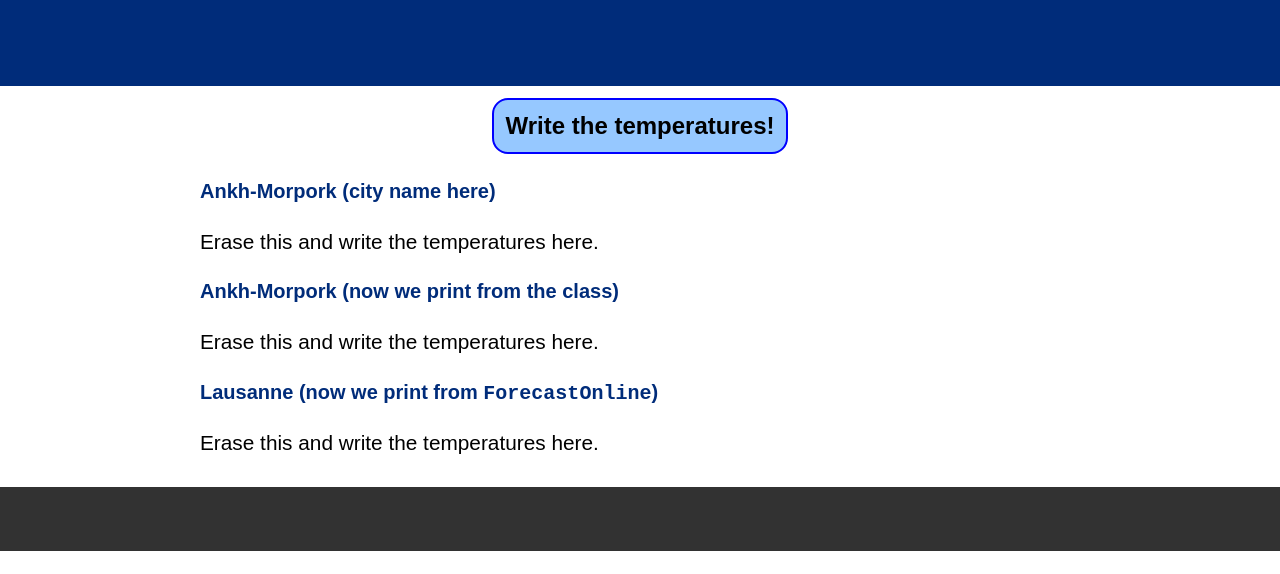
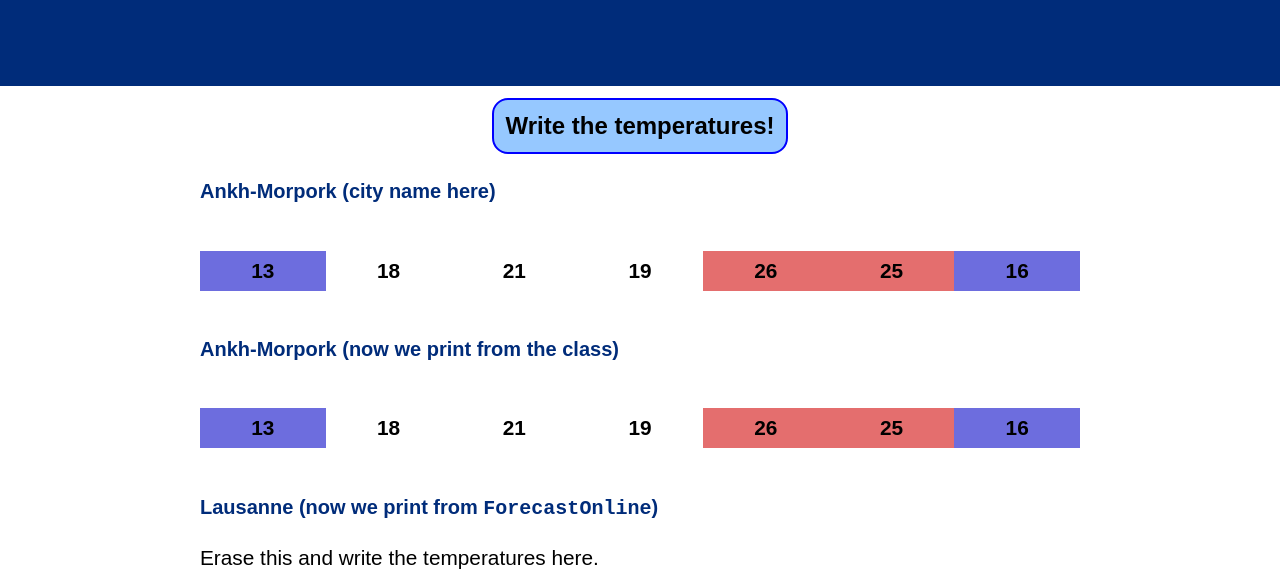
Before and after one commit to LaurentFaucher/labos-COM480-EPFL, a plain HTML site: page dataviz-exercise-03/dataviz-exercise-03/exercise/index.html in a window 1280 px wide. Both pictures are taken after a click on the button "Write the temperatures!". Shown: the part 226-800 px from the top of the page. Drawn offline with Linux system fonts and the light colour scheme; no server answers.

Commit message:
LF: fini ex3

```diff
--- a/dataviz-exercise-03/dataviz-exercise-03/exercise/exercise_weather.js
+++ b/dataviz-exercise-03/dataviz-exercise-03/exercise/exercise_weather.js
@@ -21,9 +21,33 @@ const TEST_TEMPERATURES = [13, 18, 21, 19, 26, 25,16];
 
 
 // Part 1 - DOM
+function showTemperatures(container_element, temperature_array) {
+	container_element.innerHTML = "";
+	temperature_array.forEach(element => {
+		const newP = document.createElement('p');
+		const newContent = document.createTextNode(`${element}`);
+		if (element >= 23) newP.className = 'warm';
+		if (element <= 17) newP.className = 'cold';
+		newP.appendChild(newContent);
+		container_element.appendChild(newP);
+	});
+}
 
 whenDocumentLoaded(() => {
 	// Part 1.1: Find the button + on click event
+	const onClick = () => {
+		console.log('The button was clicked');
+		container = document.getElementById('weather-part1');
+		showTemperatures(container, TEST_TEMPERATURES);
+		container2 = document.getElementById('weather-part2');
+		const forecast = new Forecast(container2);
+		forecast.reload();
+		container3 =  document.getElementById('weather-part3');
+		const forecastOnline = new ForecastOnline(container3);
+		forecastOnline.reload()
+	};
+	const btn = document.getElementById('btn-part1');
+	btn.addEventListener("click", onClick, false);
 
 
 	// Part 1.2: Write temperatures
@@ -32,17 +56,55 @@ whenDocumentLoaded(() => {
 // Part 2 - class
 
 class Forecast {
-
+	constructor (container) {
+		this.container = container;
+		this.temperatures = [1,2,3,4,5,6,7];
+	}
+	toString() {
+		return `Container: ${this.container} \nTemperatures ${this.temperatures}`;
+	}
+	print() {
+		console.log(this.toString())
+	}
+	show() {
+		this.container.innerHTML = "";
+		this.temperatures.forEach(element => {
+			const newP = document.createElement('p');
+			const newContent = document.createTextNode(`${element}`);
+			if (element >= 23) newP.className = 'warm';
+			if (element <= 17) newP.className = 'cold';
+			newP.appendChild(newContent);
+			this.container.appendChild(newP);
+		});
+	}
+	reload() {
+		this.temperatures = TEST_TEMPERATURES;
+		this.show()
+	}
 }
 
 // Part 3 - fetch
 
-const QUERY_LAUSANNE = 'http://api.weatherbit.io/v2.0/forecast/daily?city=Lausanne&days=7&key=ed330abe3f5a4104afd9a6ef10b707ca';
+const QUERY_LAUSANNE = 'http://api.weatherbit.io/v2.0/forecast/daily?city=Lausanne&days=7&key=e9ef006c8c43499cb5de42c746e25b76';
 
 function weatherbitToTemperatures(data) {
+	const weather_arr = data['data'];
+	const mean_arr = weather_arr.map((value) => (value['app_max_temp'] + value['app_min_temp']) / 2);
+	console.log(mean_arr);
+	return mean_arr;
 }
-
+let JSON_DATA = {}
 class ForecastOnline extends Forecast {
+	async reload() {
+		await fetch(QUERY_LAUSANNE)
+		.then((res) => res.json())
+		.then((data) => {
+			console.log(data)
+			JSON_DATA = data;
+			this.temperatures = weatherbitToTemperatures(JSON_DATA);
+		});
+		this.show();
+	}
 }
 
 // Part 4 - interactive
--- a/dataviz-exercise-03/dataviz-exercise-03/exercise/style_weather.css
+++ b/dataviz-exercise-03/dataviz-exercise-03/exercise/style_weather.css
@@ -2,6 +2,12 @@
 /* Display the paragraphs of temperature-list in a row
 	https://css-tricks.com/snippets/css/a-guide-to-flexbox/
 */
+.warm {
+	background-color: rgb(228, 110, 110);
+}
+.cold {
+	background-color: rgb(109, 109, 222);
+}
 
 .temperatures {
 	display: flex;
```
